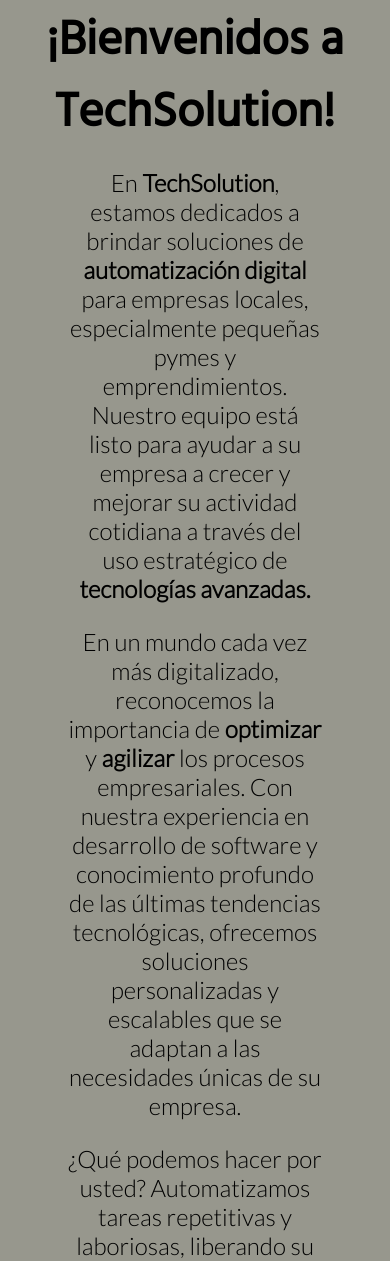
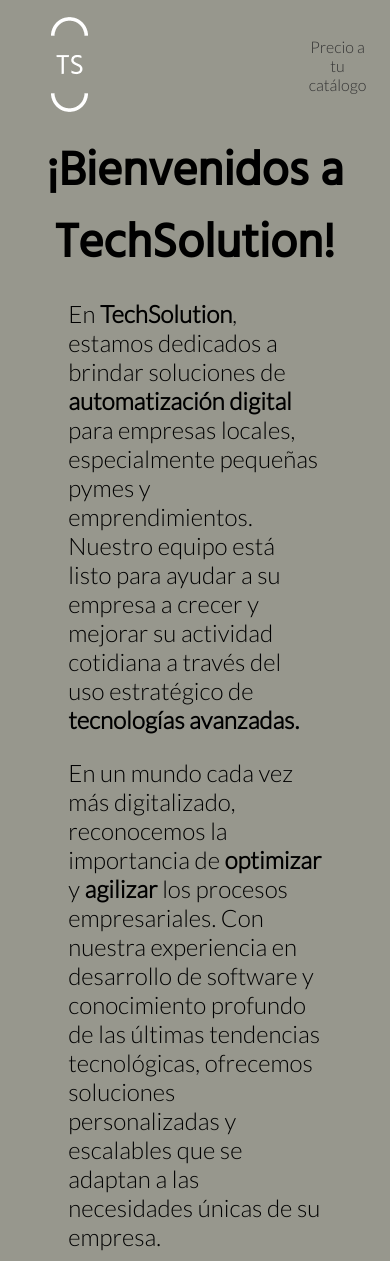
Before and after one commit to MiselliMartin/precioACatalogoMVC, a Flask app: page /conocenos in a window 390 px wide. Shown: the top 1261 px of the page. Run offline with Flask 3, Linux system fonts and the light colour scheme; some libraries are stand-ins or nearby versions; some web fonts are replaced.

Commit message:
dobleHeader

```diff
--- a/static/css/styles.css
+++ b/static/css/styles.css
@@ -39,6 +39,7 @@
     align-items: center;
     width: 100%;
     padding: 0px 5px;
+    flex-direction: column;
 }
 
 .header2{
@@ -75,6 +76,13 @@
 
 .list2{
     width: 15%;
+}
+
+.otroHeader{
+    display: flex;
+    align-items: center;
+    justify-content: space-between;
+    width: 100%;
 }
 
 ul li{
@@ -114,10 +122,12 @@
 
 .texlar{
     font-size: xx-large;
+    text-align: center;
 }
 
 .mainindex{
     width: 65%;
+    text-align: start;
 }
 
 main{
@@ -244,10 +254,6 @@
     text-align: center
 }
 
-.casita{
-    display: none;
-}
-
 #divCargando{
     display: none;
     text-align: center;
@@ -353,23 +359,8 @@
   }
 }
 @media (max-width: 650px) {
-    #fotoheader{
-        display: none;
-    }
     header{
         padding: 0px 5px;
-    }
-    .divFoto {
-        display: none;
-    }
-    .divFoto2 {
-        display: none;
-    }
-    .list{
-        display: none;
-    }
-    .casita{
-        display: inline-block;
     }
 }
 
@@ -398,10 +389,6 @@
 }
 
 @media (max-width: 530px) {
-    header img{
-        display: none;
-    }
-
     header{
         margin: 0 auto;
     }
--- a/templates/index.html
+++ b/templates/index.html
@@ -14,11 +14,10 @@
 </head>
 <body>
   <header>
+    <div class="otroHeader">
       <div class="divFoto">
         <img id='fotoheader' src="{{url_for('static', filename='images/faviconblanco.png')}}" alt="">
       </div>
-
-    <h1 id="titulo1">¡Bienvenidos a TechSolution!</h1>
 
       <div class="list">
         <nav class="navbar">
@@ -36,6 +35,10 @@
           </ul>
         </nav>
       </div>
+    </div>
+
+
+    <h1 id="titulo1">¡Bienvenidos a TechSolution!</h1>
   </header>
 
   <main class="mainindex">
```
Also changed, not shown: templates/catalogo.html (+7 -2 lines). Lines whose indentation alone changed are shown as unchanged.
